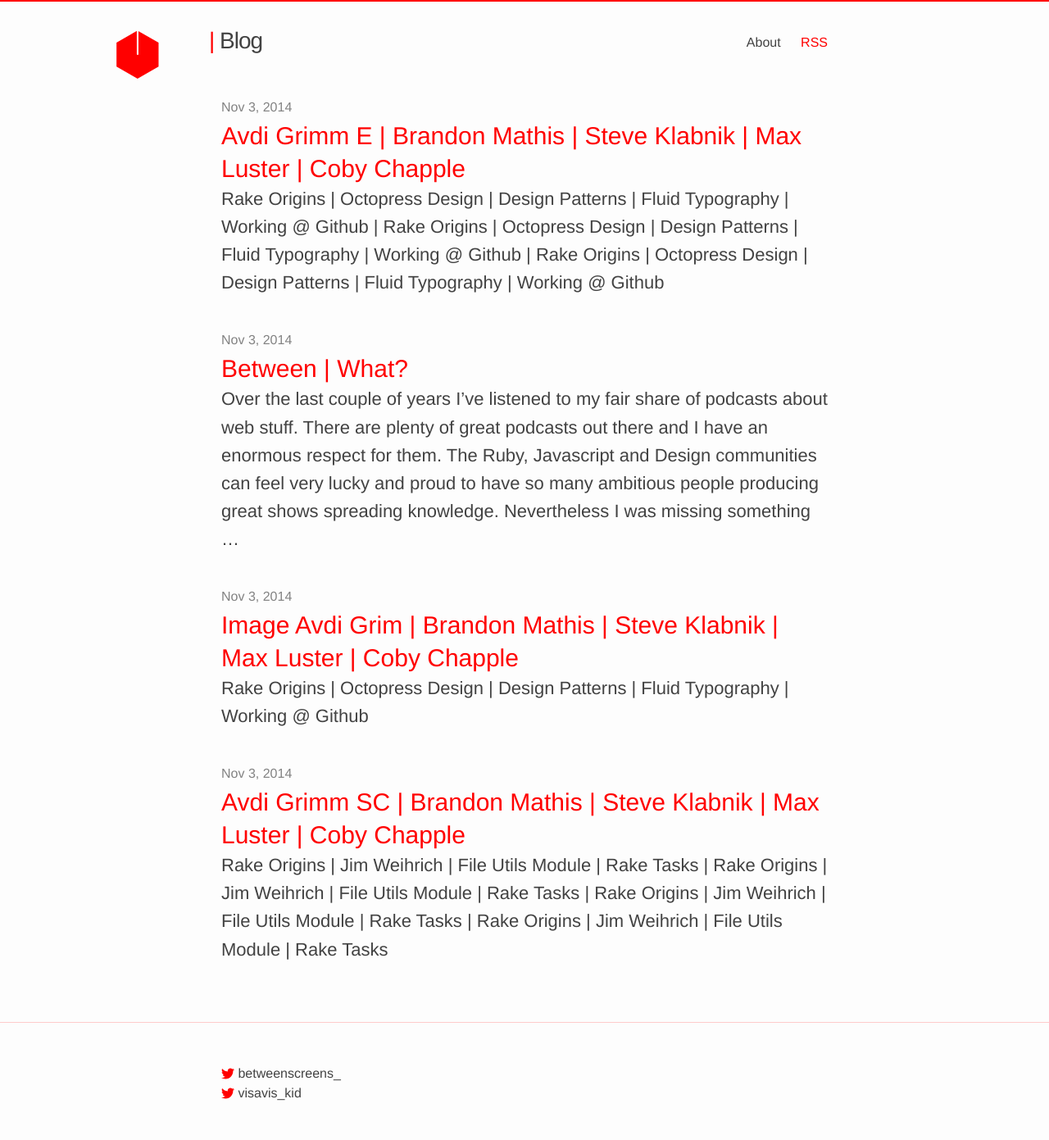
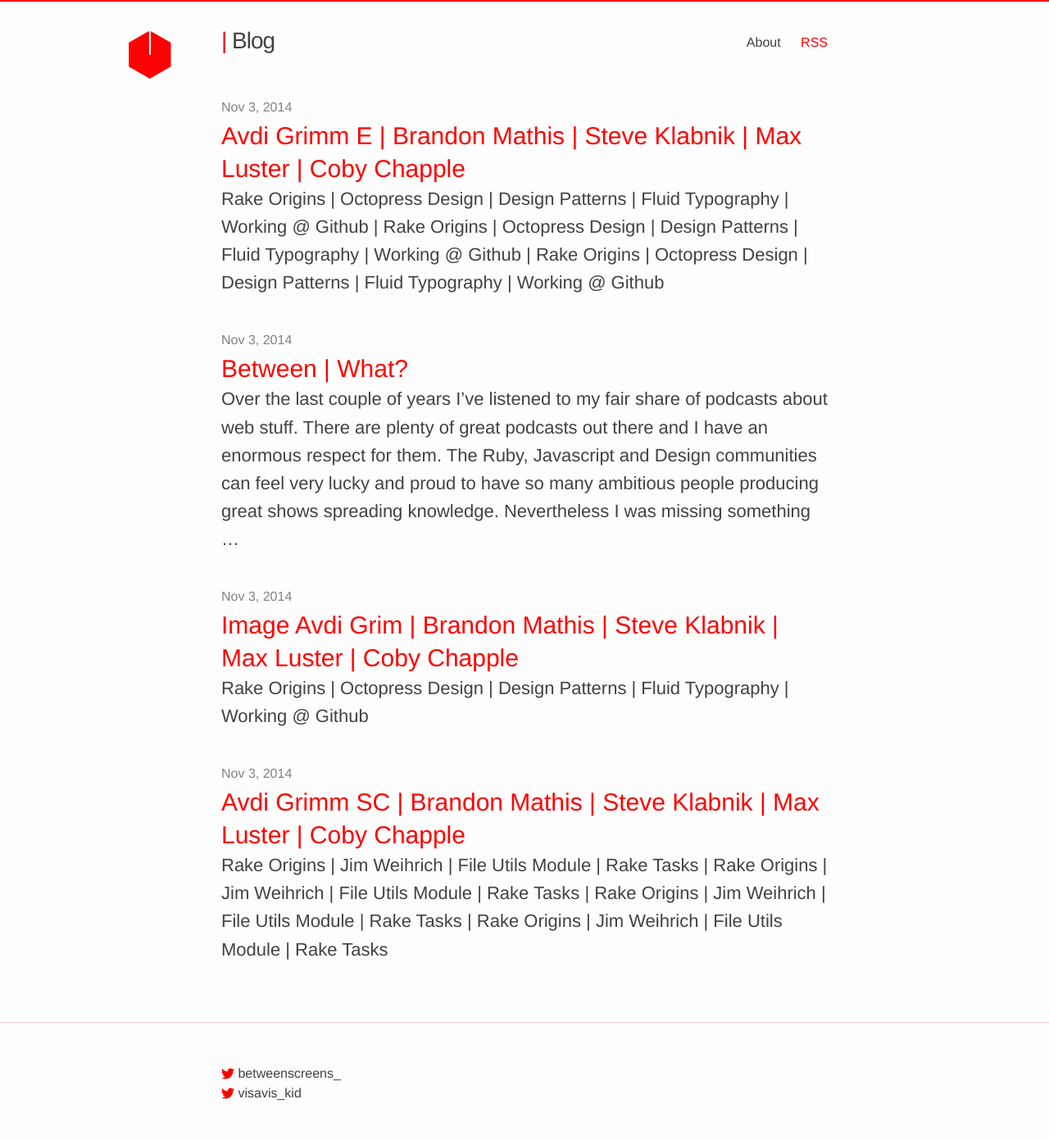
Before and after one commit to vis-kid/between_blog, a Jekyll site: the page built from index.html, in a window 1280 px wide. Shown: the whole page at 82% size. Built offline with Jekyll 4.4.1, drawn with Linux system fonts in a browser that asks for light colours; the list of posts is cut into pages by our own code.

Commit message:
jump test

```diff
--- a/_sass/_layout.scss
+++ b/_sass/_layout.scss
@@ -25,7 +25,6 @@
     line-height: 56px;
     letter-spacing: -1px;
     margin-bottom: 0;
-		margin-left: -15px;
     float: left;
 }
 
```
